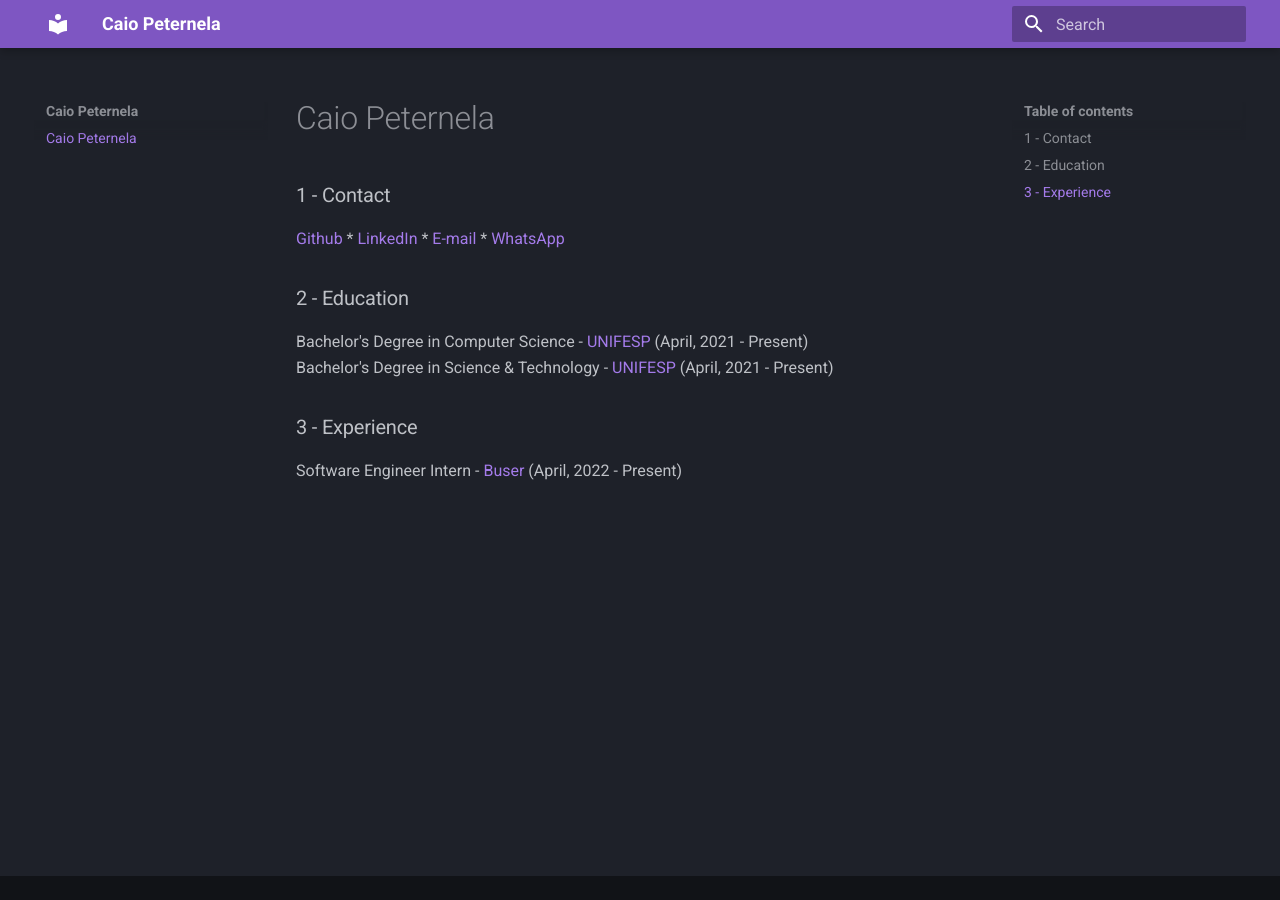
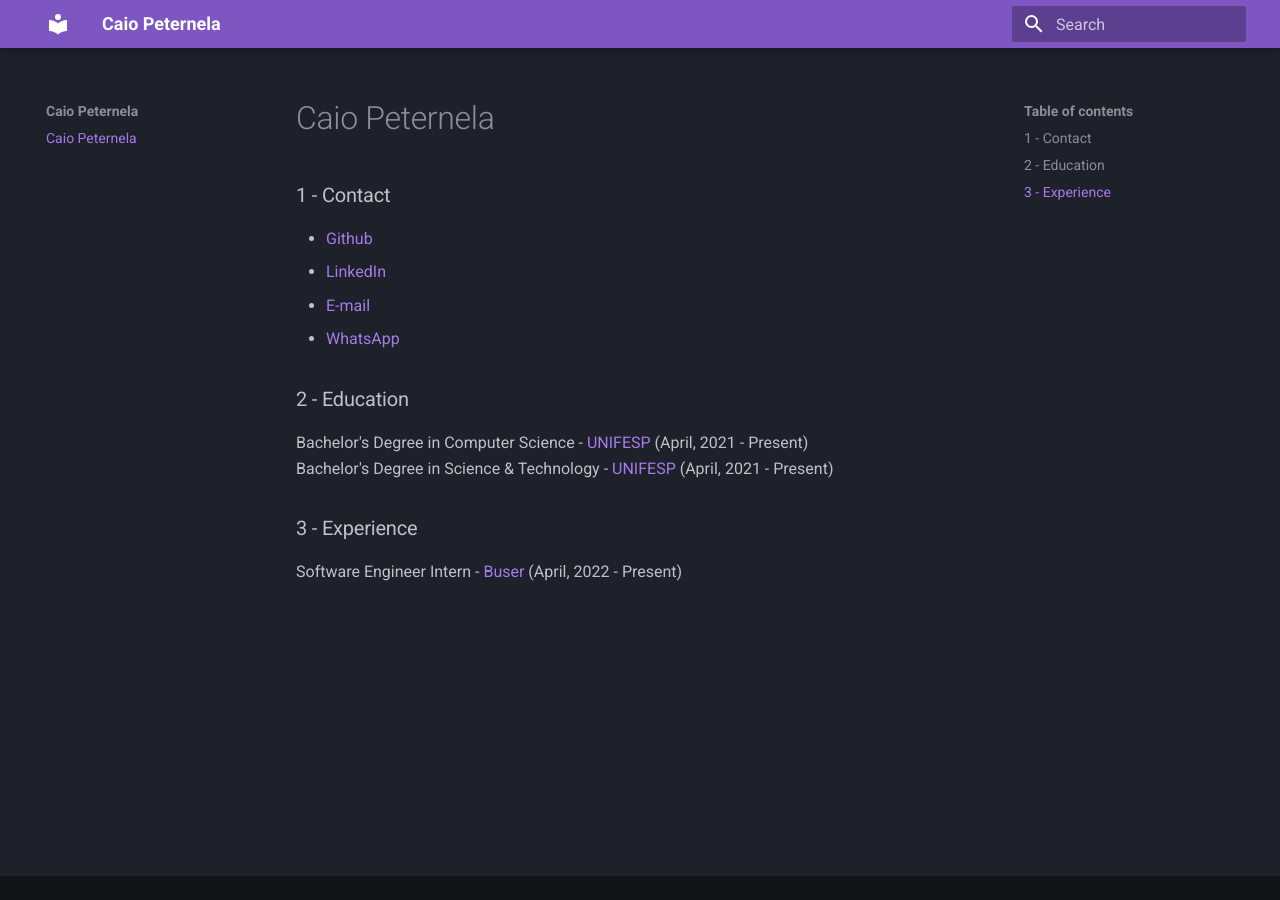
Before and after one commit to caiopeternela/caiopeternela.github.io, an MkDocs documentation site: the page built from docs/index.md, in a window 1280 px wide. Built offline with MkDocs 1.6.1 and Material for MkDocs 9.7.7, drawn with Linux system fonts in a browser that asks for light colours.

```diff
--- a/docs/index.md
+++ b/docs/index.md
@@ -2,7 +2,7 @@
 ### 1 - Contact
 
 <!-- * [Github](https://github.com/caiopeternela) -->
-<a href="https://github.com/caiopeternela" target="_blank">Github</a>
+* <a href="https://github.com/caiopeternela" target="_blank">Github</a>
 * [LinkedIn](https://www.linkedin.com/in/caiopeternela/)
 * [E-mail](mailto:caiopeternela.dev@gmail.com)
 * [WhatsApp](https://wa.me/5512997580849)
```
